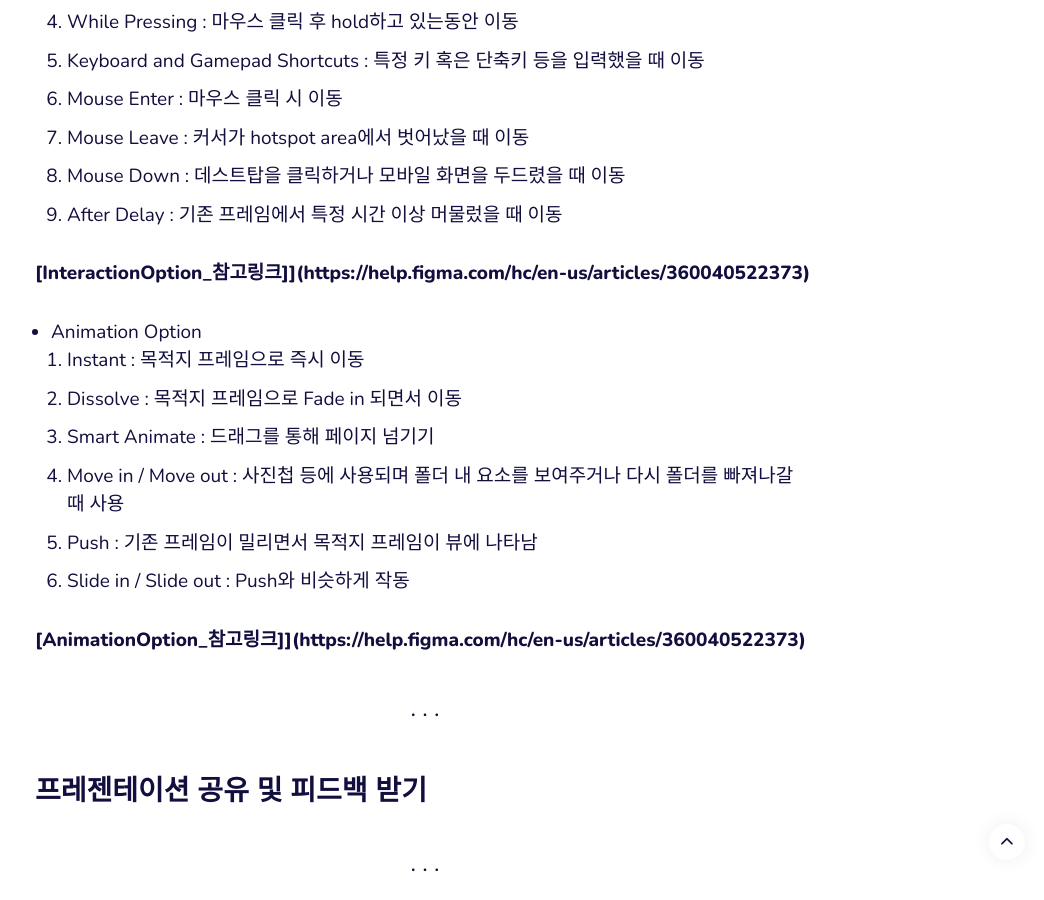
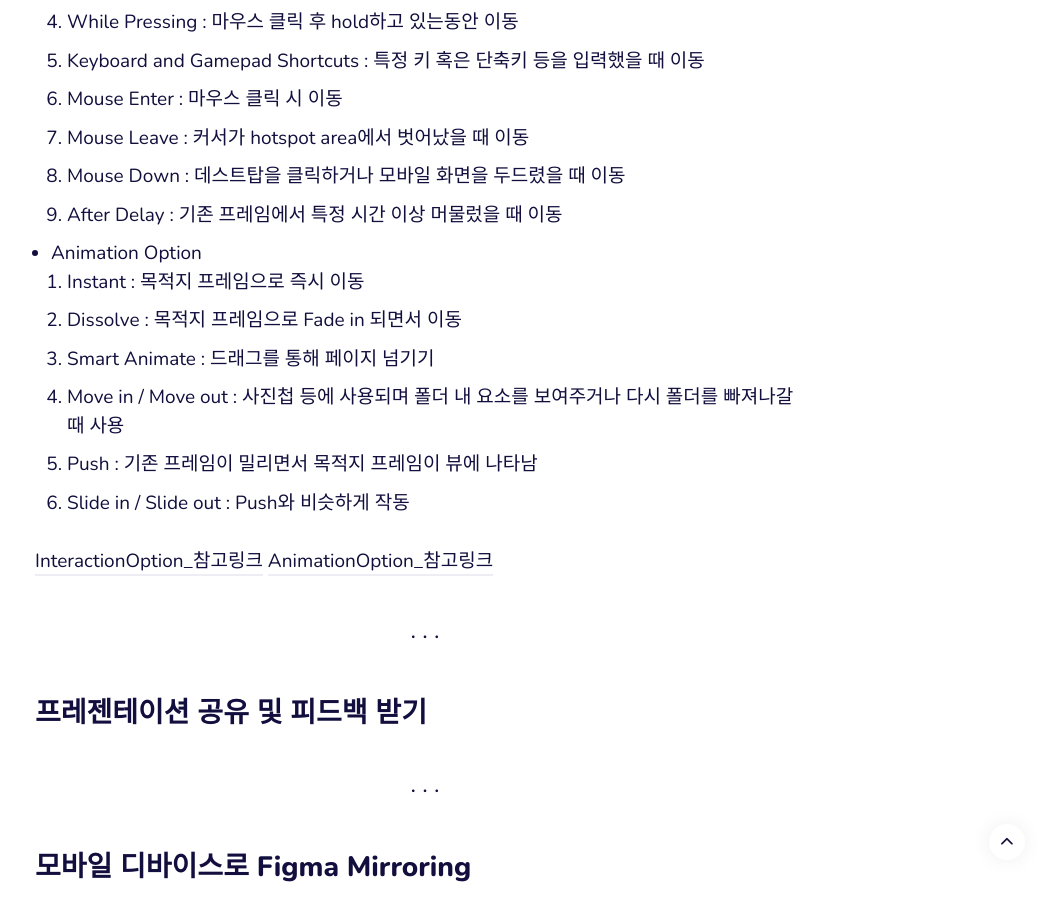
Before and after one commit to HongDaye71/HongDaye71.github.io, a Jekyll site: the page built from _posts/2021-12-07-Figma-Study-03.markdown, in a window 1280 px wide and 900 px high, scrolled down 3526 px. Shown: the whole window, without its empty margins (215-1259 px from the left). Built offline with Jekyll 4.4.1, drawn with Linux system fonts in a browser that asks for light colours; comment, search, counter and statistics services are not loaded; part of the change alters nothing that is shown.

Commit message:
Update 2021-12-07-Figma-Study-03.markdown

```diff
--- a/_posts/2021-12-07-Figma-Study-03.markdown
+++ b/_posts/2021-12-07-Figma-Study-03.markdown
@@ -34,18 +34,16 @@ ___
 ___
 
 ## Interaction & Animation 옵션 알아보기<br/>
-* Interaction Option
-1. On Click / On Tap : 데스트탑을 클릭하거나 모바일 화면을 두드렸을 때 이동
-2. On Drag : 드래그 시 이동
-3. While Hovering : 마우스를 위에 올리고 있는동안 이동
-4. While Pressing : 마우스 클릭 후 hold하고 있는동안 이동
-5. Keyboard and Gamepad Shortcuts : 특정 키 혹은 단축키 등을 입력했을 때 이동
-6. Mouse Enter : 마우스 클릭 시 이동
-7. Mouse Leave : 커서가 hotspot area에서 벗어났을 때 이동
-8. Mouse Down : 데스트탑을 클릭하거나 모바일 화면을 두드렸을 때 이동
-9. After Delay : 기존 프레임에서 특정 시간 이상 머물렀을 때 이동
-
-**[InteractionOption_참고링크]](https://help.figma.com/hc/en-us/articles/360040522373)**
+* Interaction Option <br/>
+1. On Click / On Tap : 데스트탑을 클릭하거나 모바일 화면을 두드렸을 때 이동<br/>
+2. On Drag : 드래그 시 이동 <br/>
+3. While Hovering : 마우스를 위에 올리고 있는동안 이동 <br/>
+4. While Pressing : 마우스 클릭 후 hold하고 있는동안 이동<br/>
+5. Keyboard and Gamepad Shortcuts : 특정 키 혹은 단축키 등을 입력했을 때 이동<br/>
+6. Mouse Enter : 마우스 클릭 시 이동<br/>
+7. Mouse Leave : 커서가 hotspot area에서 벗어났을 때 이동<br/>
+8. Mouse Down : 데스트탑을 클릭하거나 모바일 화면을 두드렸을 때 이동<br/>
+9. After Delay : 기존 프레임에서 특정 시간 이상 머물렀을 때 이동<br/>
 
 * Animation Option<br/>
 1. Instant : 목적지 프레임으로 즉시 이동 <br/>
@@ -55,7 +53,8 @@ ___
 5. Push : 기존 프레임이 밀리면서 목적지 프레임이 뷰에 나타남
 6. Slide in / Slide out : Push와 비슷하게 작동
 
-**[AnimationOption_참고링크]](https://help.figma.com/hc/en-us/articles/360040522373)**
+[InteractionOption_참고링크](https://help.figma.com/hc/en-us/articles/360040522373)
+[AnimationOption_참고링크](https://help.figma.com/hc/en-us/articles/360040522373)
 
 ___
 
```
